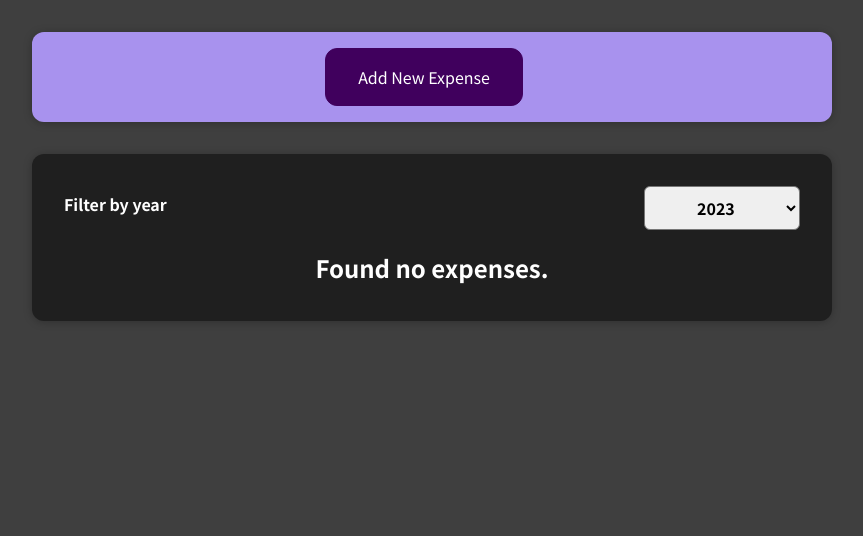
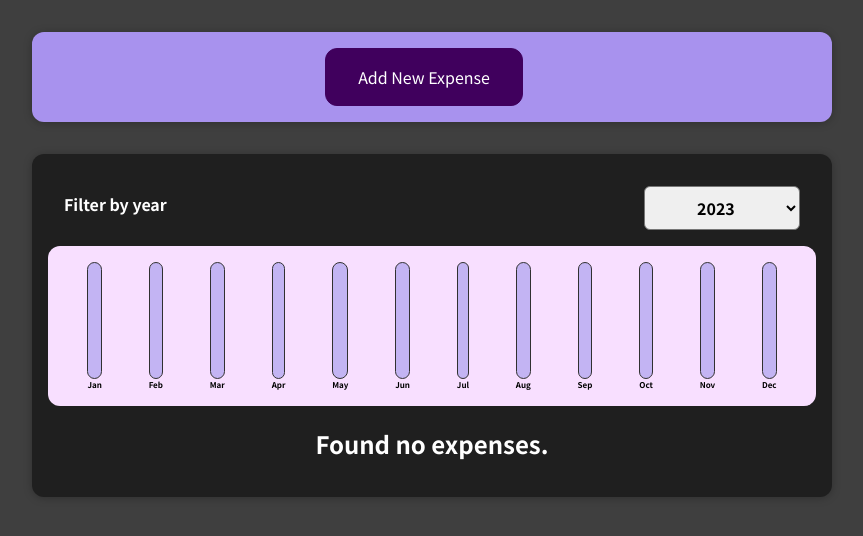
Before and after one commit to BBualdo/01-expenses-app, a React (Vite) app: page / in a window 1280 px wide. Shown: the top 536 px of the page, without its empty margins (208-1071 px from the left). Built offline with nearby package versions, Linux system fonts and the light colour scheme.

Commit message:
Chart added

```diff
--- /dev/null
+++ b/src/components/Chart/Chart.css
@@ -0,0 +1,9 @@
+.chart {
+	padding: 1rem;
+	border-radius: 12px;
+	background-color: #f8dfff;
+	text-align: center;
+	display: flex;
+	justify-content: space-around;
+	height: 10rem;
+}
--- /dev/null
+++ b/src/components/Chart/Chart.jsx
@@ -0,0 +1,24 @@
+import React from 'react';
+
+import ChartBar from './ChartBar';
+import './Chart.css';
+
+const Chart = (props) => {
+	const dataPointValues = props.dataPoints.map((dataPoint) => dataPoint.value);
+	const totalMaximum = Math.max(...dataPointValues);
+
+	return (
+		<div className='chart'>
+			{props.dataPoints.map((dataPoint) => (
+				<ChartBar
+					key={dataPoint.label}
+					value={dataPoint.value}
+					maxValue={totalMaximum}
+					label={dataPoint.label}
+				/>
+			))}
+		</div>
+	);
+};
+
+export default Chart;
--- /dev/null
+++ b/src/components/Chart/ChartBar.css
@@ -0,0 +1,30 @@
+.chart-bar {
+	height: 100%;
+	display: flex;
+	flex-direction: column;
+	align-items: center;
+}
+
+.chart-bar__inner {
+	height: 100%;
+	width: 100%;
+	border: 1px solid #313131;
+	border-radius: 12px;
+	background-color: #c3b4f3;
+	overflow: hidden;
+	display: flex;
+	flex-direction: column;
+	justify-content: flex-end;
+}
+
+.chart-bar__fill {
+	background-color: #4826b9;
+	width: 100%;
+	transition: all 0.3s ease-out;
+}
+
+.chart-bar__label {
+	font-weight: bold;
+	font-size: 0.5rem;
+	text-align: center;
+}
--- /dev/null
+++ b/src/components/Chart/ChartBar.jsx
@@ -0,0 +1,25 @@
+import React from 'react';
+
+import './ChartBar.css';
+
+const ChartBar = (props) => {
+	let barFillHeight = '0%';
+
+	if (props.maxValue > 0) {
+		barFillHeight = Math.round((props.value / props.maxValue) * 100) + '%';
+	}
+
+	return (
+		<div className='chart-bar'>
+			<div className='chart-bar__inner'>
+				<div
+					className='chart-bar__fill'
+					style={{ height: barFillHeight }}
+				></div>
+			</div>
+			<div className='chart-bar__label'>{props.label}</div>
+		</div>
+	);
+};
+
+export default ChartBar;
--- a/src/components/Expenses/Expenses.jsx
+++ b/src/components/Expenses/Expenses.jsx
@@ -1,10 +1,10 @@
 import React, { useState } from 'react';
 
-import ExpenseItem from './ExpenseItem';
 import './Expenses.css';
 import Card from '../UI/Card';
 import ExpenseFilter from './ExpensesFilter';
 import ExpensesList from './ExpensesList';
+import ExpensesChart from './ExpensesChart';
 
 const Expenses = (props) => {
 	const [filteredYear, setFilteredYear] = useState('2023');
@@ -20,6 +20,7 @@
 	return (
 		<Card className='expenses'>
 			<ExpenseFilter selected={filteredYear} onYearSelect={filterYear} />
+			<ExpensesChart expense={filteredExpenses} />
 			<ExpensesList items={filteredExpenses} />
 		</Card>
 	);
--- /dev/null
+++ b/src/components/Expenses/ExpensesChart.jsx
@@ -0,0 +1,28 @@
+import React from 'react';
+import Chart from '../Chart/Chart';
+
+const ExpensesChart = (props) => {
+	const chartDataPoints = [
+		{ label: 'Jan', value: 0 },
+		{ label: 'Feb', value: 0 },
+		{ label: 'Mar', value: 0 },
+		{ label: 'Apr', value: 0 },
+		{ label: 'May', value: 0 },
+		{ label: 'Jun', value: 0 },
+		{ label: 'Jul', value: 0 },
+		{ label: 'Aug', value: 0 },
+		{ label: 'Sep', value: 0 },
+		{ label: 'Oct', value: 0 },
+		{ label: 'Nov', value: 0 },
+		{ label: 'Dec', value: 0 },
+	];
+
+	for (const expense of props.expense) {
+		const expenseMonth = expense.date.getMonth();
+		chartDataPoints[expenseMonth].value += expense.amount;
+	}
+
+	return <Chart dataPoints={chartDataPoints} />;
+};
+
+export default ExpensesChart;
```
